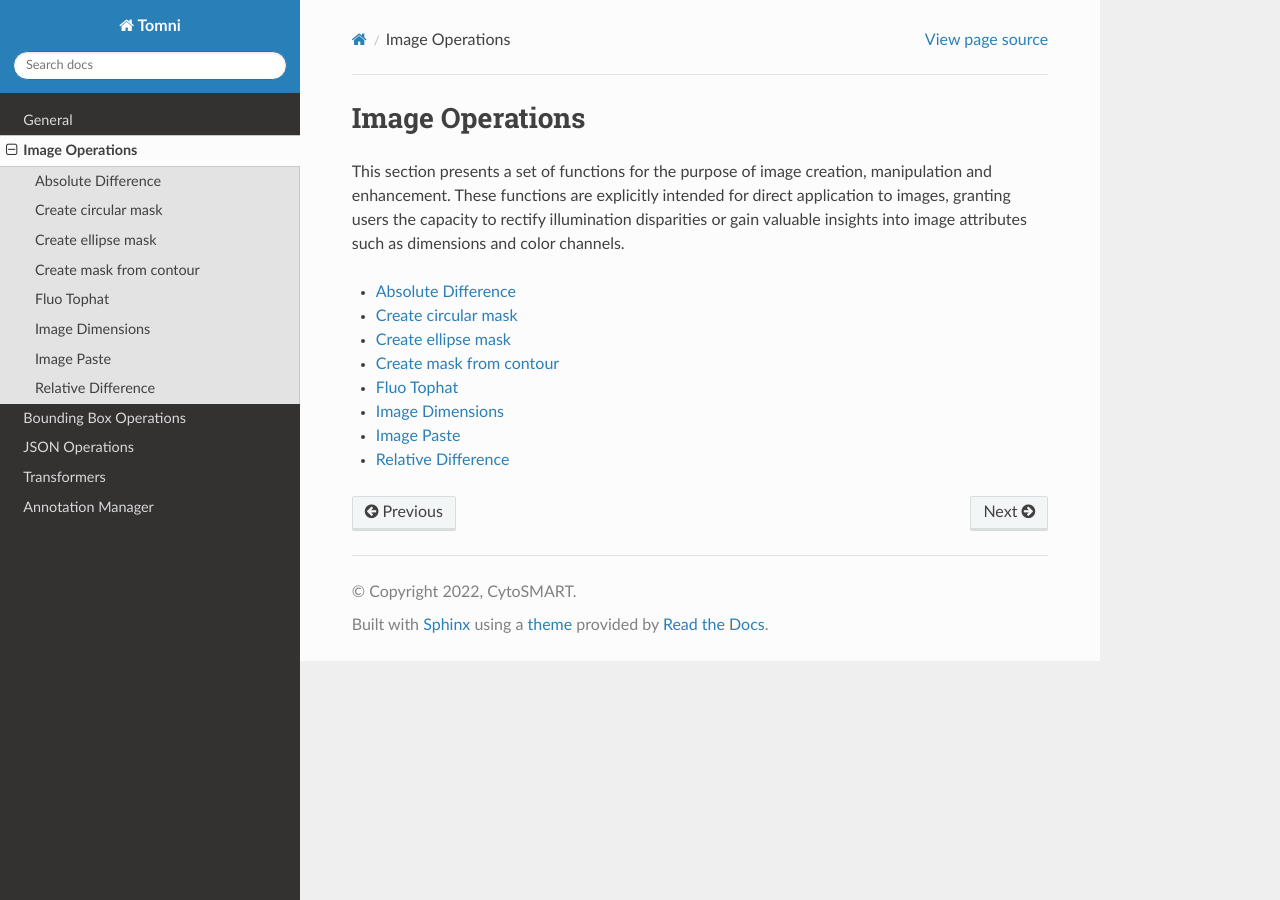
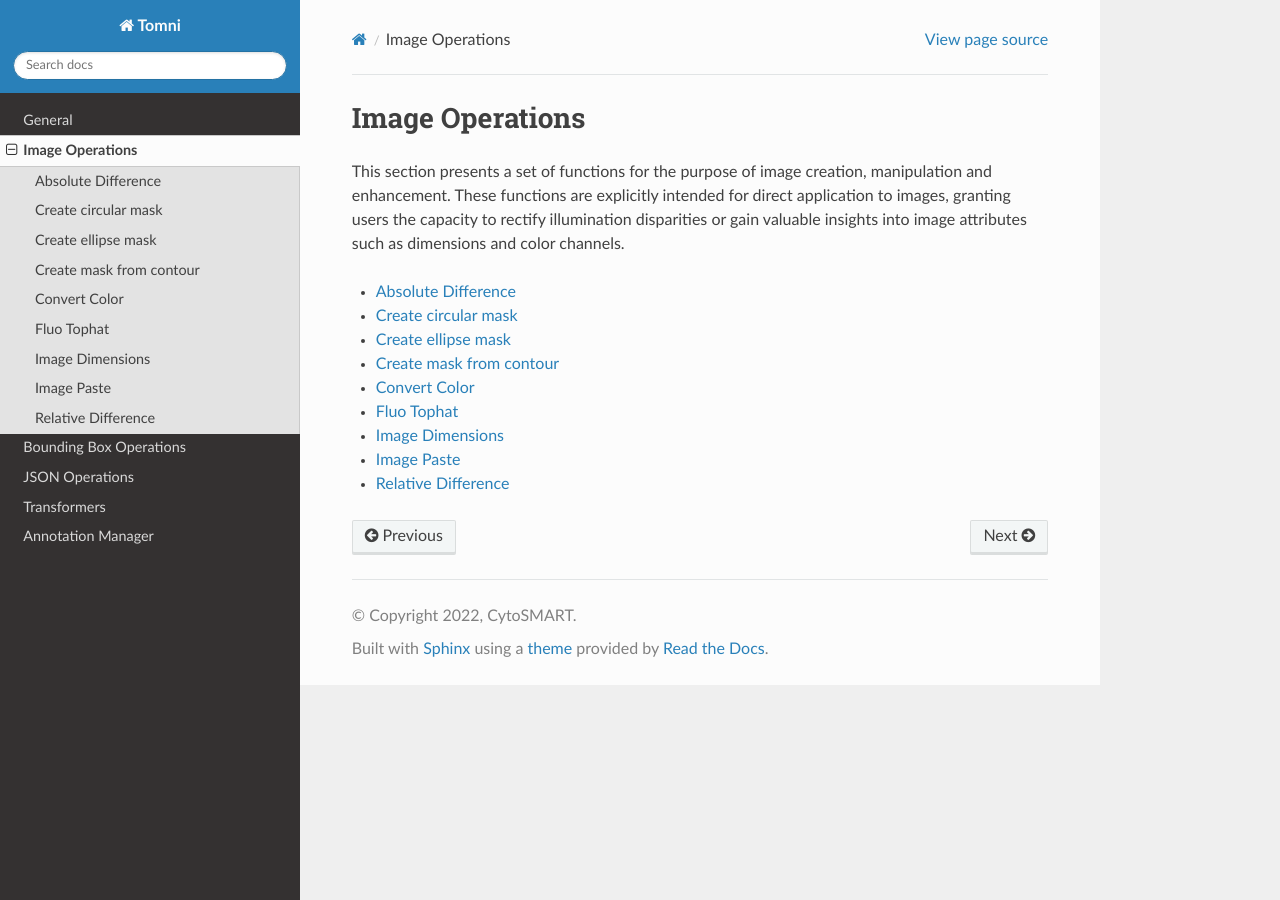
Before and after one commit to cytosmart-bv/tomni, a Sphinx documentation site: the page built from docs/image_operations.rst, in a window 1280 px wide. Built offline with Sphinx 7.4.7 and the Read the Docs theme 2.0.0, drawn with Linux system fonts in a browser that asks for light colours; pages that are not in the unit, such as notebooks, are missing from menus.

Commit message:
add convert color

```diff
--- /dev/null
+++ b/docs/functions/convert_color/convert_color.rst
@@ -0,0 +1,6 @@
+Convert Color
+=================
+
+.. automodule:: tomni.convert_color
+   :members: convert_color
+   :show-inheritance:
--- a/docs/image_operations.rst
+++ b/docs/image_operations.rst
@@ -11,6 +11,7 @@ These functions are explicitly intended for direct application to images, granti
    functions/make_mask/circlair_mask
    functions/make_mask/ellipse_mask
    functions/make_mask/contour_mask_maker
+   functions/convert_color/convert_color
    functions/illumination_correction/fluo_tophat
    functions/img_dim/img_dim
    functions/img_paste/img_paste
```
Also changed, not shown: 1 other file.
